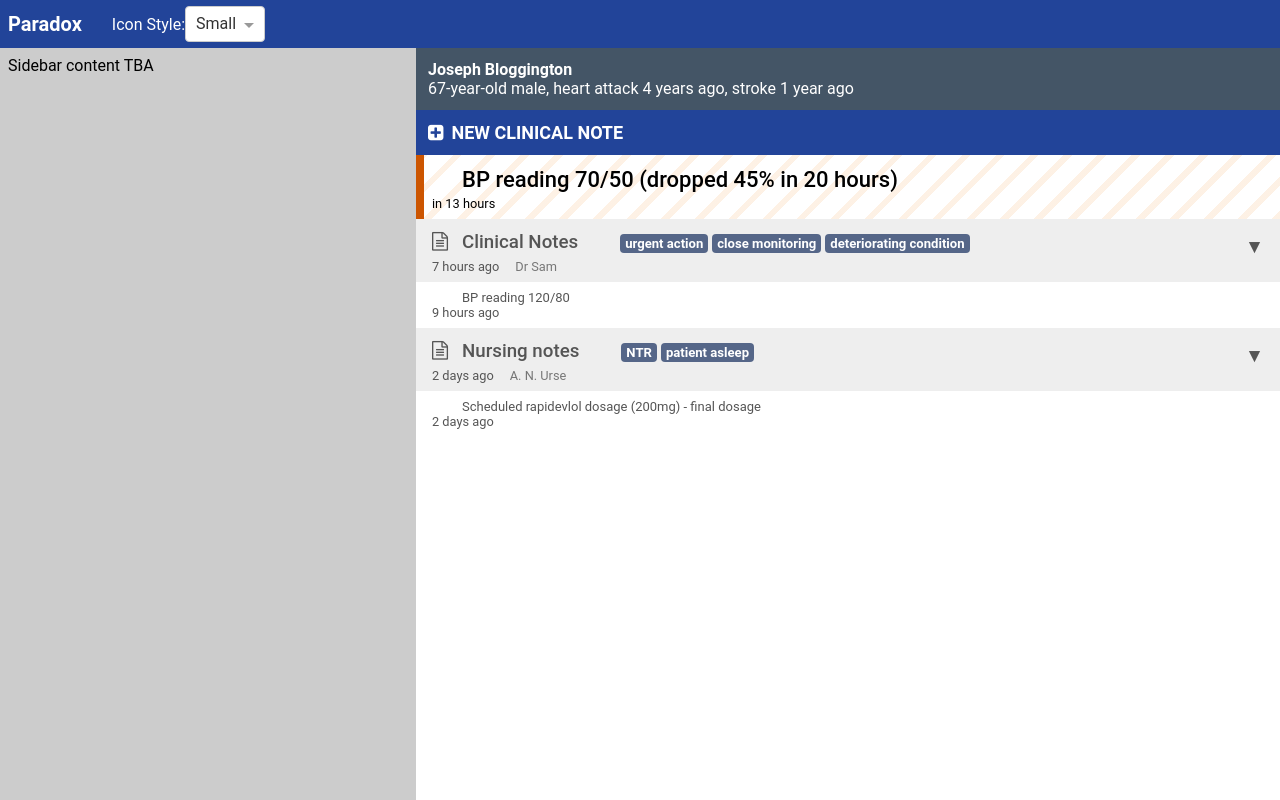
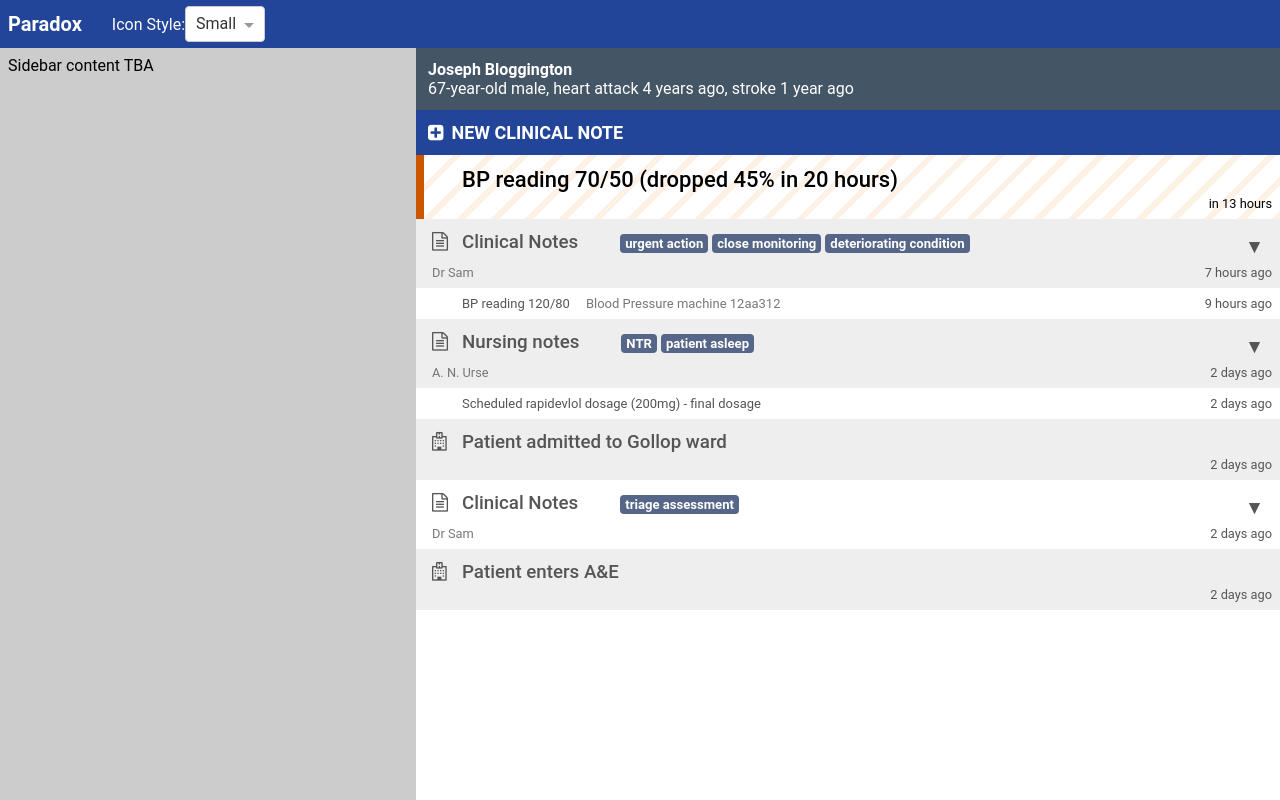
Before and after one commit to bokkibear/sam-gui, a React (Create React App) app: page / in a window 1280 px wide. Built offline with nearby package versions, Linux system fonts and the light colour scheme; some icons are missing.

Commit message:
more data fast-forward canned data to always be recent reposition timestamps add tooltip to timestamps

```diff
--- a/src/TimelineEntry.js
+++ b/src/TimelineEntry.js
@@ -10,6 +10,11 @@ const TIMELINE_ENTRY_STYLE = {
 };
 
 const LIGHT_STYLE = {
+    fontWeight: 400,
+    color: "#777"
+};
+
+const LIGHT_STYLE_MARGIN = {
     fontWeight: 400,
     color: "#777",
     margin: "0px 16px"
@@ -25,6 +30,30 @@ const BUTTON_STYLE = {
 const LOREM_IPSUM = "Lorem ipsum dolor sit amet, consectetur adipiscing elit, sed do eiusmod tempor incididunt ut labore et dolore magna aliqua. Ut enim ad minim veniam, quis nostrud exercitation ullamco laboris nisi ut aliquip ex ea commodo consequat. Duis aute irure dolor in reprehenderit in voluptate velit esse cillum dolore eu fugiat nulla pariatur. Excepteur sint occaecat cupidatat non proident, sunt in culpa qui officia deserunt mollit anim id est laborum.";
 
 function TimelineEntry( { timestamp, summary, source, id, onClick, isOpened, detail, icon, tags = [], alert, iconStyle } ) {
+    if ( alert === "minor" ) {
+        return (
+            <li className="timeline-entry" data-alert={ alert } style={ TIMELINE_ENTRY_STYLE } >
+                {
+                    iconStyle === "big" ?
+                        <div style={ { width: "64px", fontSize: "32px", textAlign: "center" } }>
+                            <MedicalIcon icon={ icon } />
+                        </div> : false
+                }
+                <div style={ { flex: "1 1 0", display: "flex" } }>
+                    <h3 style={ { padding: 0, flex: "1 1 0" } }>
+                        {
+                            iconStyle === "small" ? <MedicalIcon style={ { marginRight: "6px", display: "inline-block", width: "24px" } } icon={ icon } /> : false
+                        }
+                        { summary }
+                        <span style={ LIGHT_STYLE_MARGIN }>{ source }</span>
+                    </h3>
+                    <div style={ { fontSize: "80%" } } title={ moment( timestamp ).format("HH:mm DD/MM/YYYY") }>
+                        { moment( timestamp ).fromNow() }
+                    </div>
+                </div>
+            </li>
+        );
+    }
     return (
         <li className="timeline-entry" data-alert={ alert } style={ TIMELINE_ENTRY_STYLE } >
             {
@@ -34,6 +63,7 @@ function TimelineEntry( { timestamp, summary, source, id, onClick, isOpened, det
                     </div> : false
             }
             <div style={ { flex: "1 1 0" } }>
+                <div style={ { display: "flex", justifyContent: "space-between" } }>
                     <h3 style={ { padding: 0 } }>
                         {
                             iconStyle === "small" ? <MedicalIcon style={ { marginRight: "6px", display: "inline-block", width: "24px" } } icon={ icon } /> : false
@@ -45,21 +75,20 @@ function TimelineEntry( { timestamp, summary, source, id, onClick, isOpened, det
                             }
                         </ul>
                     </h3>
-                <div style={ { fontSize: "80%" } }>
-                    { moment( timestamp ).fromNow() }
                     {
-                        alert === "minor" ? false : <span style={ LIGHT_STYLE }>{ source }</span>
+                        detail ?
+                            <button className="btn-plain" style={ BUTTON_STYLE } onClick={ () => onClick( id ) }>{ isOpened ? "▲" : "▼" }</button> :
+                            false
                     }
                 </div>
                 <Collapse isOpened={ isOpened }>
                     { typeof detail === "string" ? detail : LOREM_IPSUM }
                 </Collapse>
+                <div style={ { fontSize: "80%", display: "flex", justifyContent: "space-between" } } title={ moment( timestamp ).format("HH:mm DD/MM/YYYY") }>
+                    <span style={ LIGHT_STYLE }>{ source }</span>
+                    { moment( timestamp ).fromNow() }
                 </div>
-            {
-                detail ?
-                    <button className="btn-plain" style={ BUTTON_STYLE } onClick={ () => onClick( id ) }>{ isOpened ? "▲" : "▼" }</button> :
-                    false
-            }
+            </div>
 
         </li>
     );
--- a/src/index.js
+++ b/src/index.js
@@ -7,8 +7,8 @@ import { combineReducers, createStore } from 'redux';
 import { Provider } from 'react-redux';
 import moment from 'moment';
 
-const INITIAL_TIMELINE_DATA = [{
-    id: 12349,
+const INITIAL_TIMELINE_DATA = ff([{
+    id: 123499,
     summary: "BP reading 70/50 (dropped 45% in 20 hours)",
     timestamp: "2017-12-30T10:10:00",
     icon: "wfmi wfmi-cardiology",
@@ -42,7 +42,46 @@ const INITIAL_TIMELINE_DATA = [{
     timestamp: "2017-12-28T05:10:00",
     icon: "wfmi wfmi-pharmacy",
     alert: "minor"
-}];
+},{
+    id: 12349,
+    summary: "Patient admitted to Gollop ward",
+    timestamp: "2017-12-27T23:30:00",
+    icon: "fa fa-hospital-o"
+},{
+    id: 12311,
+    summary: "Clinical Notes",
+    source: "Dr Sam",
+    timestamp: "2017-12-27T20:04:00",
+    icon: "fa fa-file-text-o",
+    detail: "This man is somewhat poorly",
+    tags: [ "triage assessment" ]
+},{
+    id: 12312,
+    summary: "Patient enters A&E",
+    timestamp: "2017-12-27T16:04:00",
+    icon: "fa fa-hospital-o"
+}]);
+
+function byTimeDescending( a, b ) {
+    return moment( b.timestamp ).diff( moment( a.timestamp ), "milliseconds" );
+}
+
+function toUnixTimestamp( iso8601timestamp ) {
+    return moment( iso8601timestamp ).valueOf();
+}
+
+function ff( timeline ) {
+    const now = moment();
+    const mostRecentUnixTime = timeline.map( entry => entry.timestamp ).map( toUnixTimestamp ).sort().reverse()[0];
+    const dayDiff = now.diff( moment( mostRecentUnixTime ), "day" );
+    console.log( dayDiff );
+    return timeline.map( entry => {
+        const updatedTimestamp = moment( entry.timestamp ).add( dayDiff, "days" ).format();
+        return Object.assign( {}, entry, {
+            timestamp: updatedTimestamp
+        });
+    }).sort( byTimeDescending );
+}
 
 const storeReducer = combineReducers({
     iconStyle( state = "small", { type, iconStyle } ) {
```
Also changed, not shown: 7 other files (tests, documents, lock files or other folders). Lines whose indentation alone changed are shown as unchanged.
